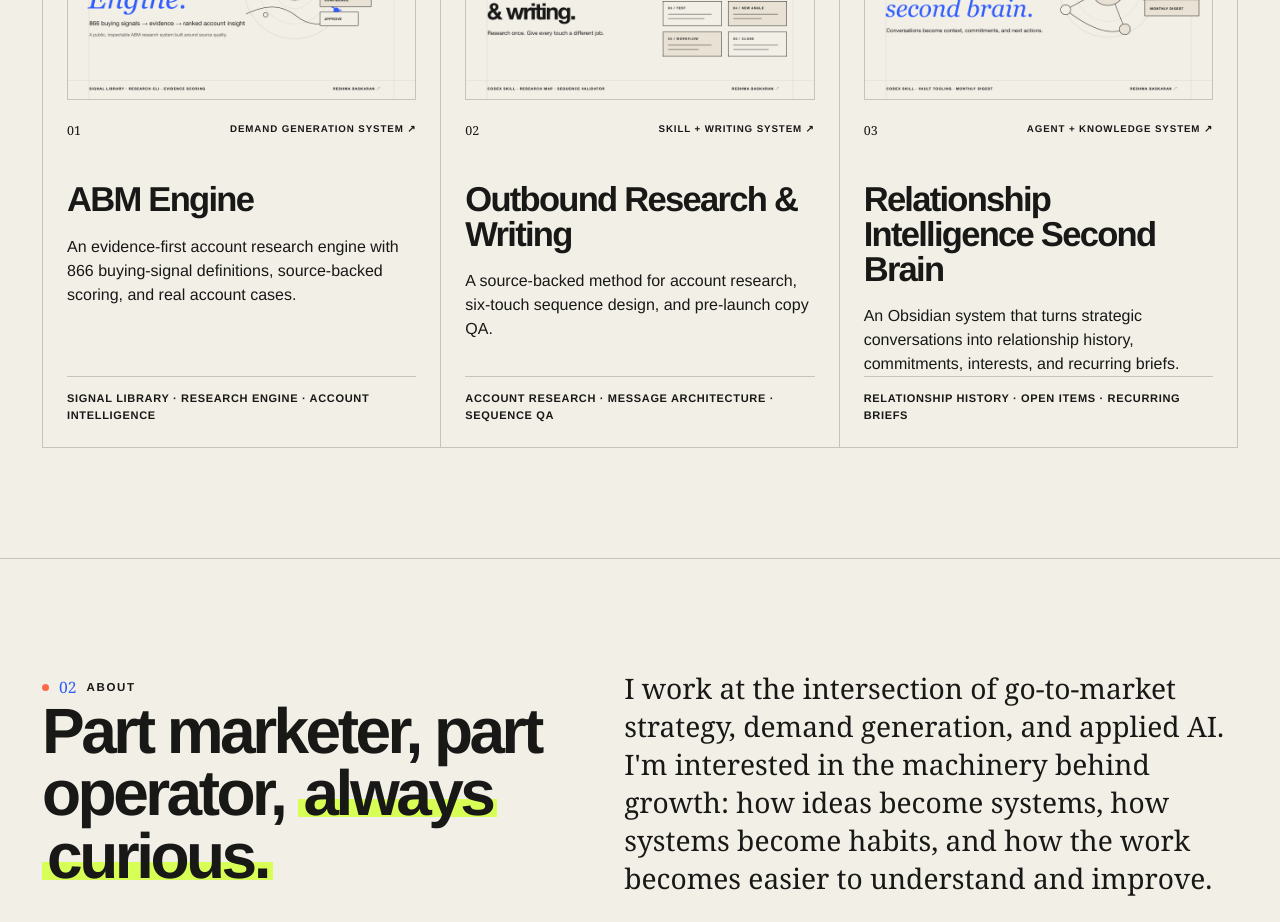
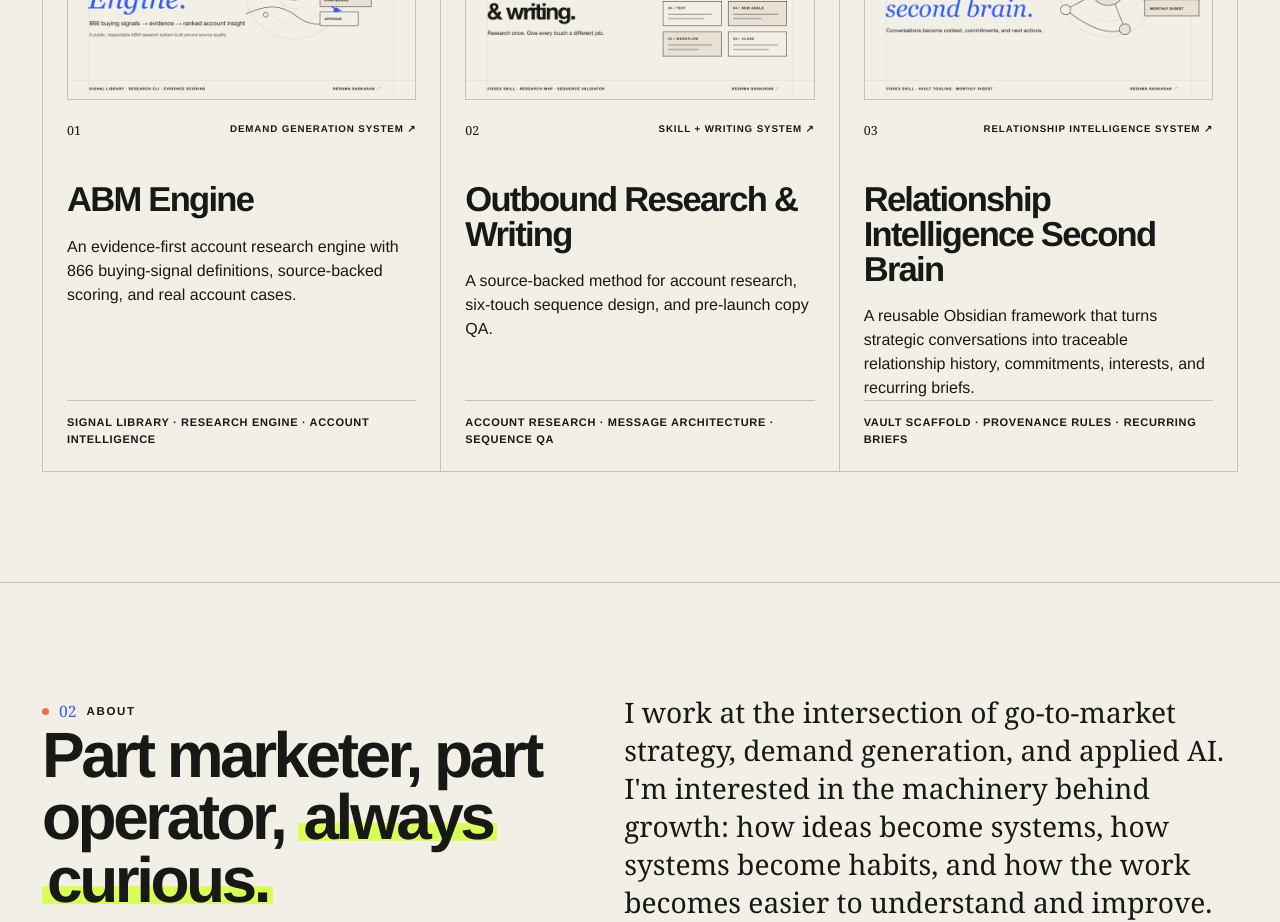
Before and after one commit to reshma-baskaran/reshma.baskaran, a Next.js app: page / in a window 1280 px wide. Shown: the part 1180-2102 px from the top of the page. Built offline with nearby package versions, Linux system fonts and the light colour scheme.

Commit message:
Align relationship intelligence portfolio copy

```diff
--- a/app/page.tsx
+++ b/app/page.tsx
@@ -21,11 +21,11 @@ const projects = [
   },
   {
     number: "03",
-    category: "Agent + knowledge system",
+    category: "Relationship intelligence system",
     title: "Relationship Intelligence Second Brain",
     description:
-      "An Obsidian system that turns strategic conversations into relationship history, commitments, interests, and recurring briefs.",
-    details: "Relationship history · Open items · Recurring briefs",
+      "A reusable Obsidian framework that turns strategic conversations into traceable relationship history, commitments, interests, and recurring briefs.",
+    details: "Vault scaffold · Provenance rules · Recurring briefs",
     cover: "projects/relationship-intelligence-second-brain.png",
     href: "https://github.com/reshma-baskaran/relationship-intelligence-second-brain",
   },
```
